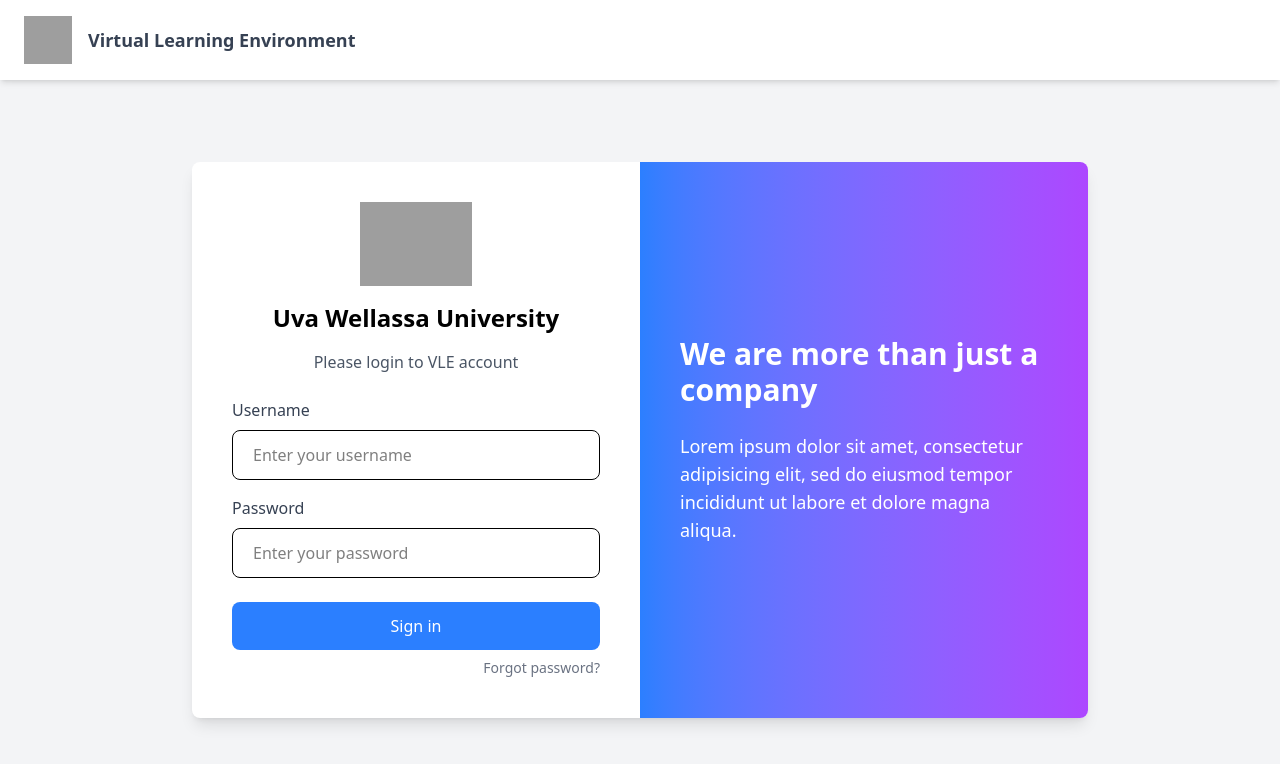
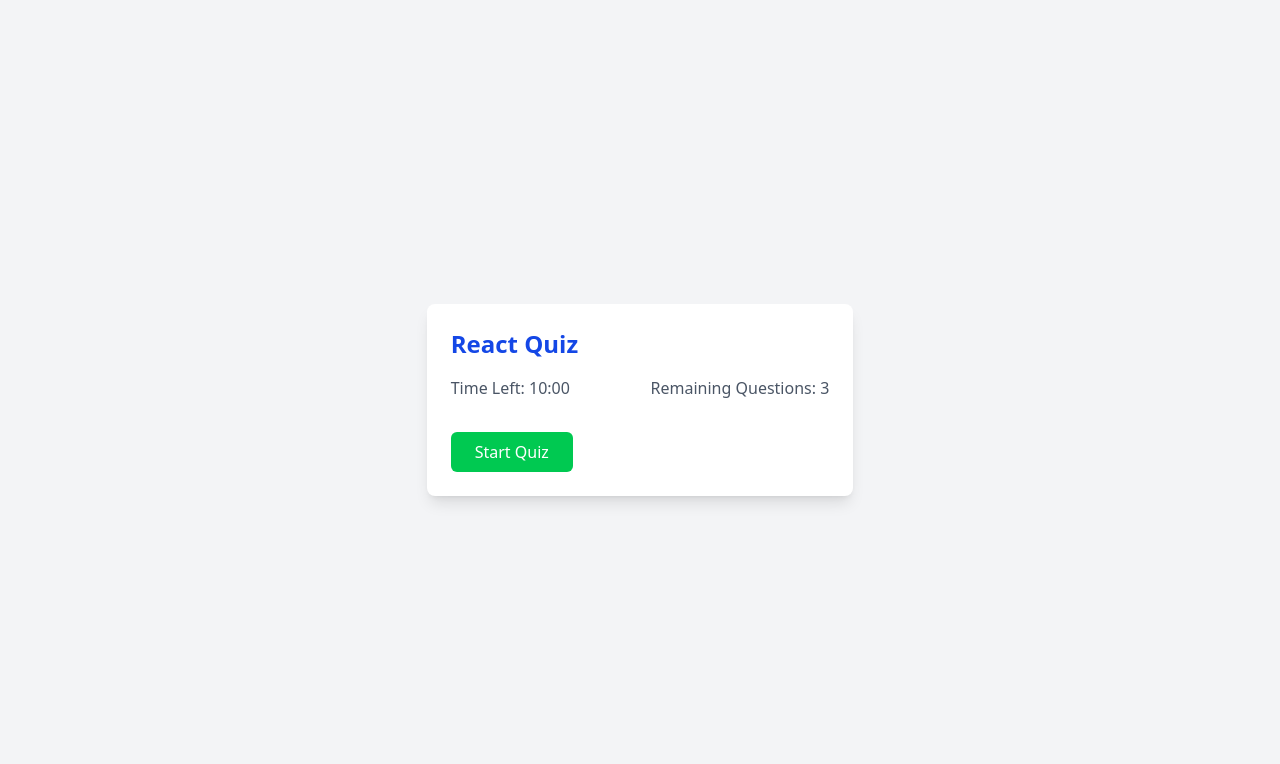
Before and after one commit to ThirunavukkarasuMathurjan/LMS_Project, a React (Vite) app: page /quiz in a window 1280 px wide. Shown: the top 764 px of the page. Built offline with nearby package versions, Linux system fonts and the light colour scheme; grey boxes are pictures that could not be loaded.

Commit message:
Remove the Login Authentication

```diff
--- a/src/App.jsx
+++ b/src/App.jsx
@@ -4,22 +4,22 @@
 import Home from "./components/Home";
 import Quiz from "./components/Quiz";
 import Result from "./components/Result";
+import Profile from "./components/Profile"; // Import Profile Component
+import Courses from "./components/Courses";
 
 function App() {
-  const [isAuthenticated, setIsAuthenticated] = useState(false);
+  const [isAuthenticated, setIsAuthenticated] = useState(true); // Set default to true
 
   return (
     <Routes>
-      {!isAuthenticated ? (
-        <Route path="/*" element={<Login setIsAuthenticated={setIsAuthenticated} />} />
-      ) : (
-        <>
-          <Route path="/" element={<Home />} />
-          <Route path="/courses" element={<Quiz />} />
-          <Route path="/results" element={<Result />} />
-          <Route path="*" element={<Navigate to="/" />} />
-        </>
-      )}
+      {/* Always allow access to home */}
+      <Route path="/" element={<Home />} />
+      <Route path="/profile" element={isAuthenticated ? <Profile /> : <Navigate to="/login" />} />
+      <Route path="/courses" element={isAuthenticated ? <Courses /> : <Navigate to="/login" />} />
+      <Route path="/quiz" element={isAuthenticated ? <Quiz /> : <Navigate to="/login" />} />
+      <Route path="/results" element={isAuthenticated ? <Result /> : <Navigate to="/login" />} />
+      <Route path="/login" element={<Login setIsAuthenticated={setIsAuthenticated} />} />
+      <Route path="*" element={<Navigate to="/" />} />
     </Routes>
   );
 }
--- a/src/components/Home.jsx
+++ b/src/components/Home.jsx
@@ -94,10 +94,10 @@
           <a href="#" className="text-black hover:text-blue-500">
             Calendar
           </a>
-          <a href="#" className="text-black hover:text-blue-500">
+          <a href="/courses" className="text-black hover:text-blue-500">
             Courses
           </a>
-          <a href="#" className="text-black hover:text-blue-500">
+          <a href="/profile" className="text-black hover:text-blue-500">
             Profile
           </a>
           <a href="#" className="text-black hover:text-blue-500">
--- a/src/main.jsx
+++ b/src/main.jsx
@@ -3,11 +3,13 @@
 import { BrowserRouter } from "react-router-dom";
 import './index.css';
 import App from './App.jsx';
+import Login from './components/Login.jsx';
 
 createRoot(document.getElementById('root')).render(
   <StrictMode>
     <BrowserRouter>
       <App />
+      {/* <Login/> */}
     </BrowserRouter>
   </StrictMode>
 );
```
